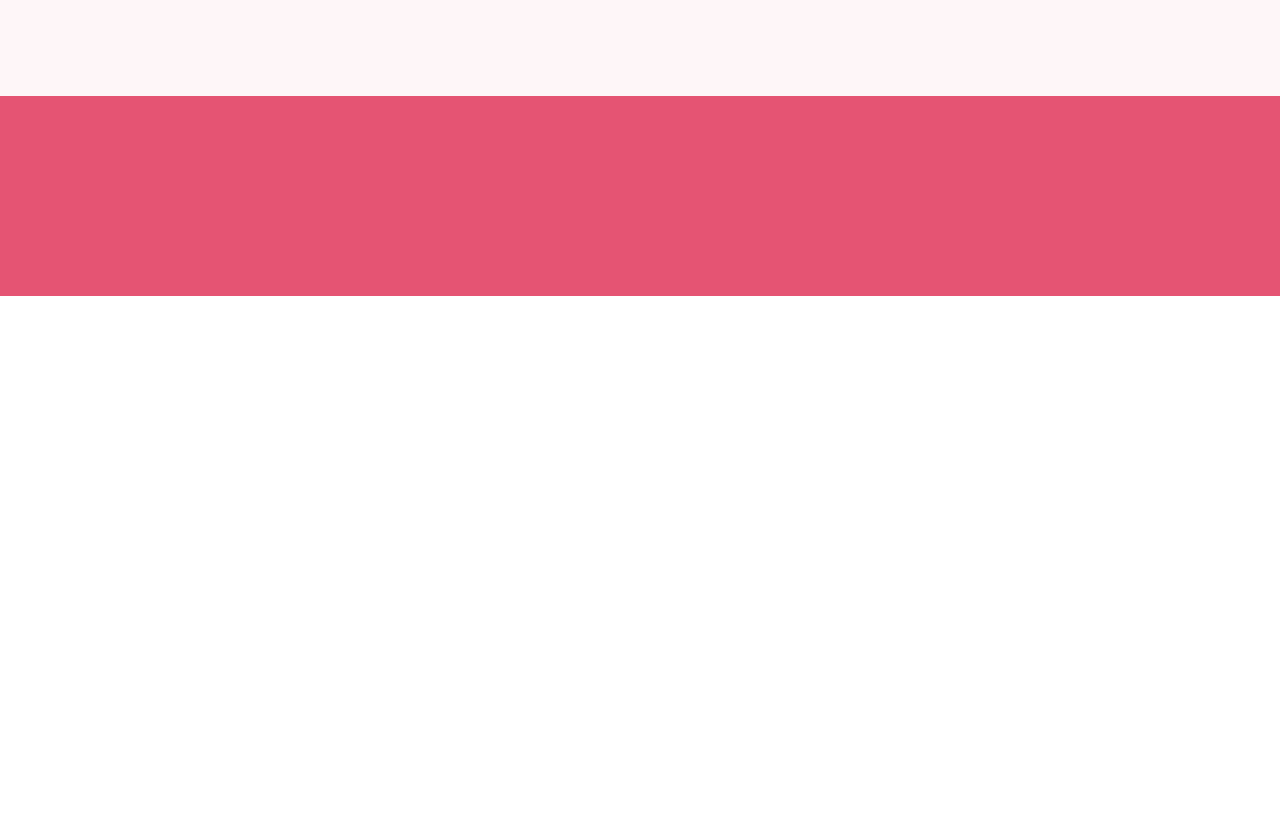
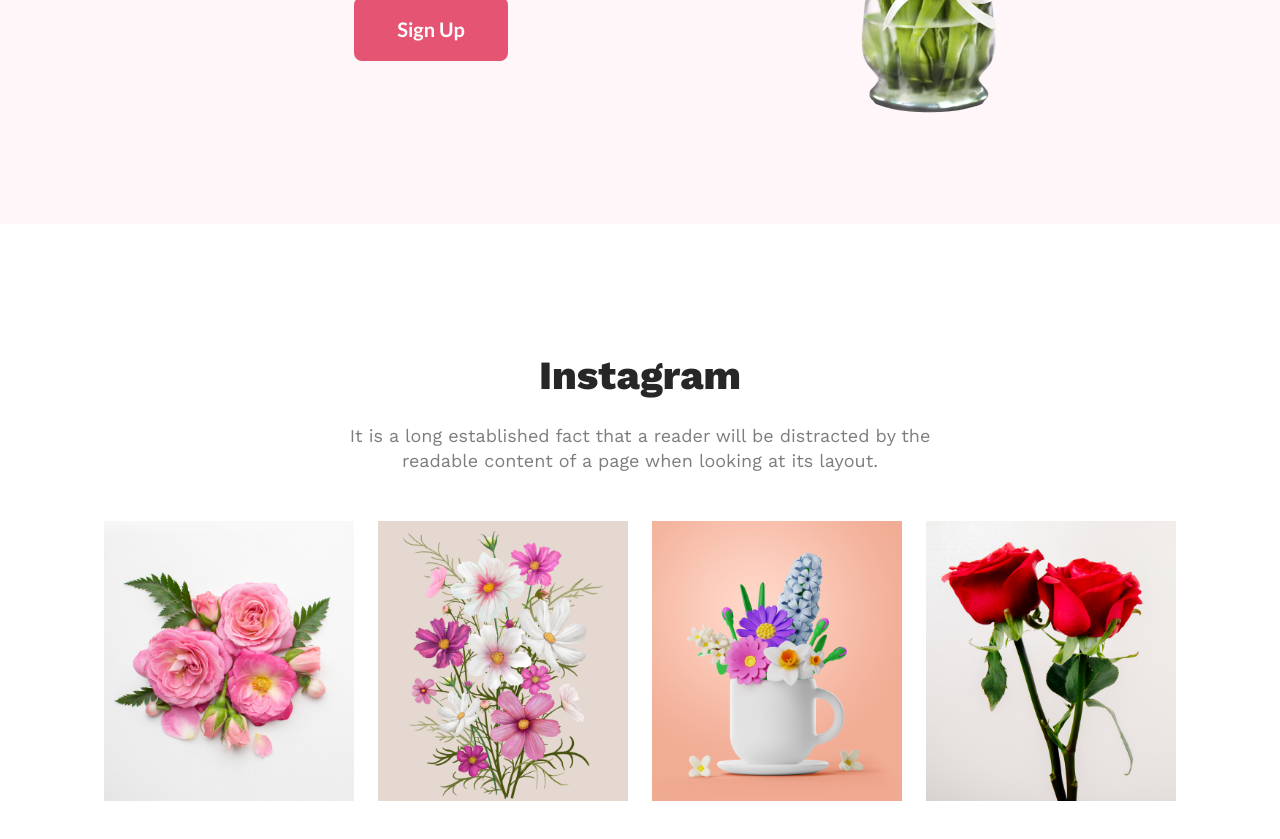
Before and after one commit to niladhikari/Flower-Shop-Assignment, a plain HTML site: page index.html in a window 1280 px wide. Shown: the part 1841-2680 px from the top of the page. Before the commit the page ends 2137 px from the top, so only its background shows below. Drawn offline with nearby package versions, Linux system fonts and the light colour scheme.

Commit message:
instagram section done

```diff
--- a/index.html
+++ b/index.html
@@ -44,7 +44,8 @@
             <div class="hot-deal-container">
                 <div class="hot-deal-text">
                     <h3 class="hot-deal-tital"> Hot Deal ! Sale Up To 25% <span class="primary-color">Off</span></h3>
-                    <p class="hot-deal-discrition">It is a long established fact that a reader will be distracted by the readable
+                    <p class="hot-deal-discrition">It is a long established fact that a reader will be distracted by the
+                        readable
                         content of a page when looking at its layout.</p>
                     <button class="primary-btn">Sign Up</button>
                 </div>
@@ -54,8 +55,27 @@
             </div>
         </section>
 
-        <section class="tito">
+        <section class="instagram">
 
+            <div class="instagram-text">
+                <h3 class="instagram-tital">Instagram</h3>
+                <p class="instagram-discription"> It is a long established fact that a reader will be distracted by the readable
+                    content of a page when looking at its layout.</p>
+            </div>
+            <div class="instagram-container">
+                <div class="card cade-1">
+                    <!-- <img src="flower-images/flower 01.png" alt=""> -->
+                </div>
+                <div class="card cade-2">
+                    <!-- <img src="flower-images/rectangle 4.png" alt=""> -->
+                </div>
+                <div class="card cade-3">
+                    <!-- <img src="flower-images/rectangle 5.png" alt=""> -->
+                </div>
+                <div class="card cade-4">
+                    <!-- <img src="flower-images/rectangle 6.png" alt=""> -->
+                </div>
+            </div>
         </section>
     </main>
 </body>
--- a/style.css
+++ b/style.css
@@ -18,8 +18,11 @@
   font-weight: 700;
   border: none;
 }
-.primary-color{
-    color: #E55473;
+.primary-color {
+  color: #e55473;
+}
+section {
+  margin-bottom: 128px;
 }
 /* header section */
 .header {
@@ -53,59 +56,110 @@
 }
 
 main {
-
+  background-color: #fff;
 }
 
 /* Featured Flowers style */
-.feature-flower{
+.feature-flower {
   height: 467px;
-    background-color: #FFF;
+  background-color: #fff;
 }
 
+/* hot-deal style */
+/* .hot-deal{
 
-
-
-/* hot-deal style */
-.hot-deal{
+} */
+.hot-deal-container {
   height: 620px;
-    background-color: #E554730D;
-}
-.hot-deal-container{
+  background-color: #e554730d;
   display: flex;
   align-items: center;
   justify-content: center;
   text-align: center;
   gap: 100px;
 }
-.hot-deal-text{
+.hot-deal-text {
   padding-left: 200px;
 }
-.hot-deal-tital{
+.hot-deal-tital {
   color: #272727;
-font-size: 35px;
+  font-size: 40px;
   font-style: normal;
   font-weight: 800;
   line-height: normal;
 }
-.hot-deal-discrition{
-color: rgba(39, 39, 39, 0.60);
+.hot-deal-discrition {
+  color: rgba(39, 39, 39, 0.6);
   width: 85%;
   margin: auto;
   padding: 30px 0px;
-font-size:   18px;
+  font-size: 18px;
   font-weight: 400;
   line-height: 25px;
 }
-.hot-deal-image{
+.hot-deal-image {
   margin-right: 200px;
   padding: 100px 0px;
 }
 
+/*  */
+.instagram-text {
+  text-align: center;
+}
+.instagram-tital {
+  color: #272727;
 
+  font-size: 40px;
 
+  font-weight: 800;
+}
+.instagram-discription {
+  color: rgba(39, 39, 39, 0.6);
+  font-size: 18px;
+  font-weight: 400;
+  line-height: 25px;
+  padding-top: 24px;
+  width: 50%;
+  margin: auto;
+  padding-bottom: 48px;
+}
 
+.instagram-container {
+  display: flex;
+  gap: 24px;
+  justify-content: center;
+  align-items: center;
+}
+.card {
+  width: 250px;
+  height: 280px;
+}
+.cade-1 {
+  background-image: url("flower-images/flower 01.png");
+  background-position: center;
+  background-size: cover;
+  background-repeat: no-repeat;
+}
+.cade-2 {
+  background-image: url("flower-images/rectangle\ 4.png");
+  background-position: center;
+  background-size: cover;
+  background-repeat: no-repeat;
+}
+.cade-3 {
+  background-image: url("flower-images/rectangle\ 5.png");
+  background-position: center;
+  background-size: cover;
+  background-repeat: no-repeat;
+}
+.cade-4 {
+  background-image: url("flower-images/rectangle\ 6.png");
+  background-position: center;
+  background-size: cover;
+  background-repeat: no-repeat;
+}
 
-.tito{
+.tito {
   height: 200px;
   background-color: #e55473;
 }
```
Lines whose indentation alone changed are shown as unchanged.
